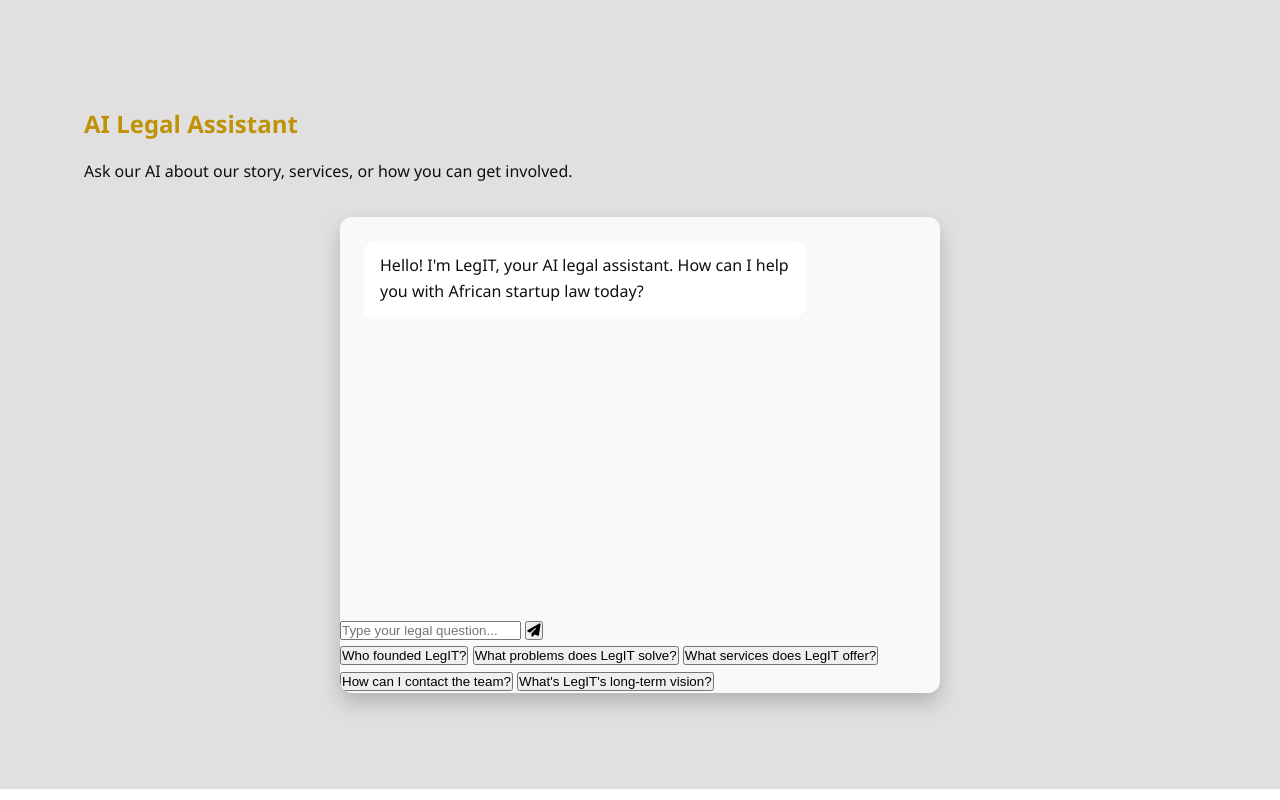
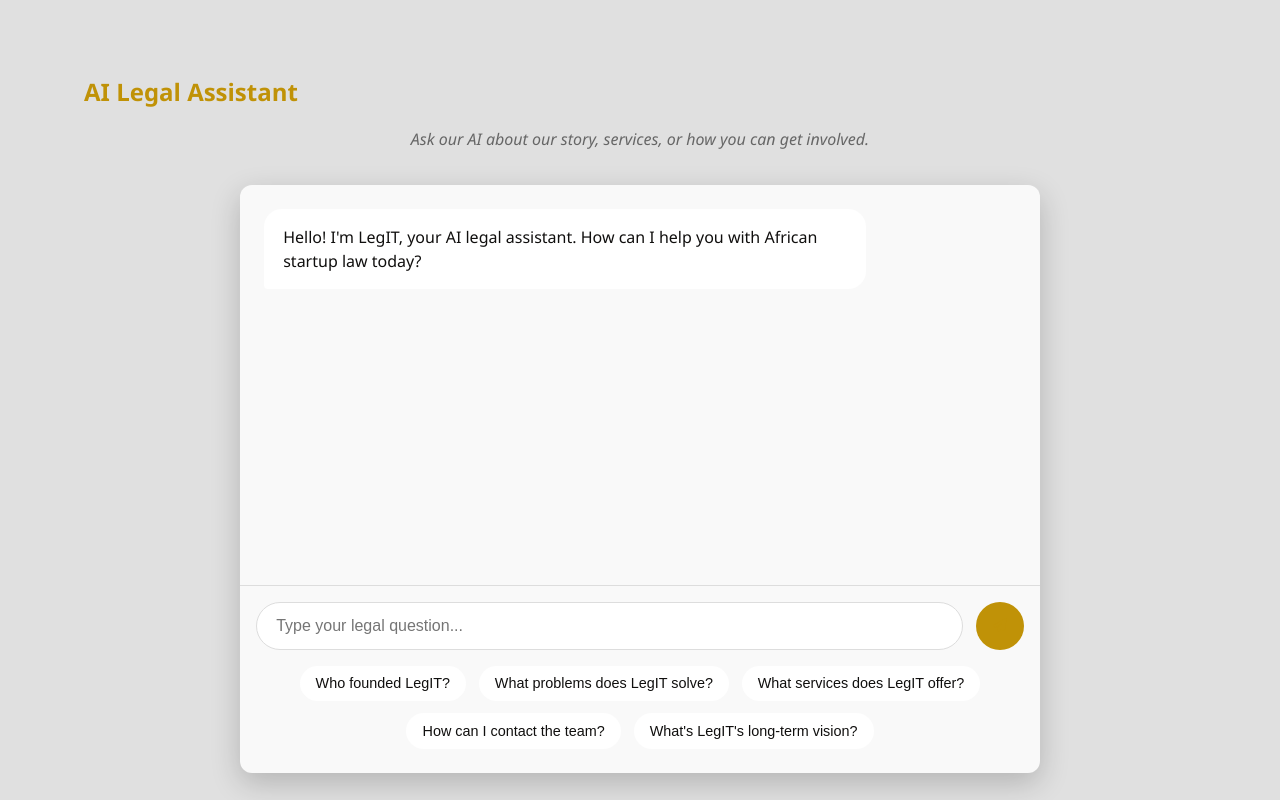
Before and after one commit to JMbotexxii/LegIT_StartUpsite, a plain HTML site: page index.html in a window 1280 px wide. Shown: the part 3740-4540 px from the top of the page. Drawn offline with Linux system fonts and the light colour scheme.

Commit message:
Update style.css

```diff
--- a/style.css
+++ b/style.css
@@ -580,45 +580,23 @@ input:checked + .slider:before {
 /* Chatbot Section */
 .chatbot {
   background-color: var(--secondary-dark);
+  padding: 4rem 0;
+}
+
+.chatbot-instruction {
+  text-align: center;
+  margin-bottom: 2rem;
+  color: var(--text-muted);
+  font-style: italic;
 }
 
 .chat-container {
-  max-width: 600px;
-  margin: 2rem auto 0;
+  max-width: 800px;
+  margin: 0 auto;
   background-color: var(--card-bg);
   border-radius: 12px;
   overflow: hidden;
-  box-shadow: 0 10px 20px rgba(0, 0, 0, 0.2);
-}
-
-.chat-header {
-  background-color: var(--accent-color);
-  color: var(--primary-dark);
-  padding: 1rem;
-  display: flex;
-  justify-content: space-between;
-  align-items: center;
-}
-
-.chat-title {
-  font-weight: 700;
-  font-size: 1.2rem;
-}
-
-.chat-status {
-  font-size: 0.9rem;
-  display: flex;
-  align-items: center;
-  gap: 0.5rem;
-}
-
-.chat-status::before {
-  content: "";
-  display: inline-block;
-  width: 8px;
-  height: 8px;
-  background-color: #4caf50;
-  border-radius: 50%;
+  box-shadow: 0 10px 30px rgba(0, 0, 0, 0.2);
 }
 
 .chat-messages {
@@ -632,8 +610,9 @@ input:checked + .slider:before {
 
 .message {
   max-width: 80%;
-  padding: 0.8rem 1rem;
-  border-radius: 12px;
+  padding: 1rem 1.2rem;
+  border-radius: 18px;
+  line-height: 1.5;
   position: relative;
   animation: fadeIn 0.3s ease;
 }
@@ -643,12 +622,6 @@ input:checked + .slider:before {
   to { opacity: 1; transform: translateY(0); }
 }
 
-.bot-message {
-  align-self: flex-start;
-  background-color: var(--bg-color);
-  border-bottom-left-radius: 4px;
-}
-
 .user-message {
   align-self: flex-end;
   background-color: var(--accent-color);
@@ -656,55 +629,106 @@ input:checked + .slider:before {
   border-bottom-right-radius: 4px;
 }
 
-.message-content {
-  margin-bottom: 0.3rem;
+.bot-message {
+  align-self: flex-start;
+  background-color: var(--bg-color);
+  border-bottom-left-radius: 4px;
 }
 
-.message-time {
-  font-size: 0.7rem;
-  color: var(--text-muted);
-  text-align: right;
+.chat-input-container {
+  display: flex;
+  padding: 1rem;
+  border-top: 1px solid var(--border-color);
 }
 
-.user-message .message-time {
-  color: rgba(0, 0, 0, 0.6);
-}
-
-.chat-input {
-  display: flex;
-  border-top: 1px solid var(--border-color);
-  padding: 1rem;
-}
-
-.chat-input input {
+.chat-input-container input {
   flex: 1;
-  padding: 0.8rem 1rem;
+  padding: 0.8rem 1.2rem;
   border: 1px solid var(--border-color);
-  border-radius: 20px;
+  border-radius: 24px;
   background-color: var(--bg-color);
   color: var(--text-light);
   outline: none;
+  font-size: 1rem;
 }
 
-.chat-input button {
+.chat-input-container button {
   background-color: var(--accent-color);
   color: var(--primary-dark);
   border: none;
-  width: 40px;
-  height: 40px;
+  width: 48px;
+  height: 48px;
   border-radius: 50%;
-  margin-left: 0.5rem;
+  margin-left: 0.8rem;
   cursor: pointer;
+  transition: var(--transition);
+  display: flex;
+  align-items: center;
+  justify-content: center;
+}
+
+.chat-input-container button:hover {
+  opacity: 0.9;
+  transform: scale(1.05);
+}
+
+.sample-questions {
+  display: flex;
+  flex-wrap: wrap;
+  gap: 0.8rem;
+  padding: 0 1rem 1.5rem;
+  justify-content: center;
+}
+
+.sample-question {
+  background-color: var(--bg-color);
+  color: var(--text-light);
+  border: none;
+  padding: 0.6rem 1rem;
+  border-radius: 20px;
+  cursor: pointer;
+  font-size: 0.9rem;
   transition: var(--transition);
 }
 
-.chat-input button:hover {
-  opacity: 0.9;
+.sample-question:hover {
+  background-color: var(--accent-color);
+  color: var(--primary-dark);
 }
 
-/* Custom scrollbar for chat */
+/* Typing indicator */
+.typing-indicator {
+  display: inline-block;
+  padding-left: 1rem;
+}
+
+.typing-indicator span {
+  display: inline-block;
+  width: 8px;
+  height: 8px;
+  background-color: var(--text-light);
+  border-radius: 50%;
+  margin-right: 4px;
+  opacity: 0.4;
+  animation: typingAnimation 1.4s infinite both;
+}
+
+.typing-indicator span:nth-child(2) {
+  animation-delay: 0.2s;
+}
+
+.typing-indicator span:nth-child(3) {
+  animation-delay: 0.4s;
+}
+
+@keyframes typingAnimation {
+  0%, 100% { opacity: 0.4; transform: translateY(0); }
+  50% { opacity: 1; transform: translateY(-4px); }
+}
+
+/* Scrollbar styling */
 .chat-messages::-webkit-scrollbar {
-  width: 6px;
+  width: 8px;
 }
 
 .chat-messages::-webkit-scrollbar-track {
@@ -713,5 +737,5 @@ input:checked + .slider:before {
 
 .chat-messages::-webkit-scrollbar-thumb {
   background-color: var(--accent-color);
-  border-radius: 6px;
+  border-radius: 20px;
 }
```
